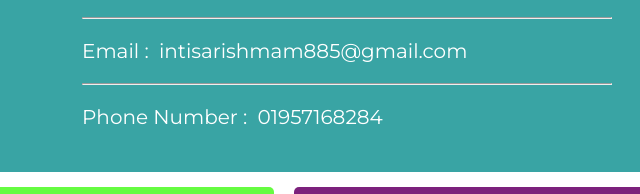
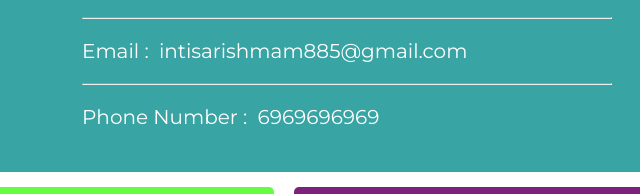
Before and after one commit to IntisarIshmam/Personal-Site, a plain HTML site: page index.html in a window 1280 px wide. Shown: the part 1143-1337 px from the top of the page, 568-1208 px from the left. Drawn offline with Linux system fonts and the light colour scheme.

Commit message:
Update index.html

```diff
--- a/index.html
+++ b/index.html
@@ -99,7 +99,7 @@
                     <p>Email : <a href="mailto:intisarishmam885@gmail.com"> intisarishmam885@gmail.com </a></p>
 
                     <hr class="about-me-hr">
-                    <p> Phone Number : <a href="tel:01957168284"> 01957168284 </a> </p>
+                    <p> Phone Number : <a href="tel:69696969"> 6969696969 </a> </p>
 
                 </div>
 
```
